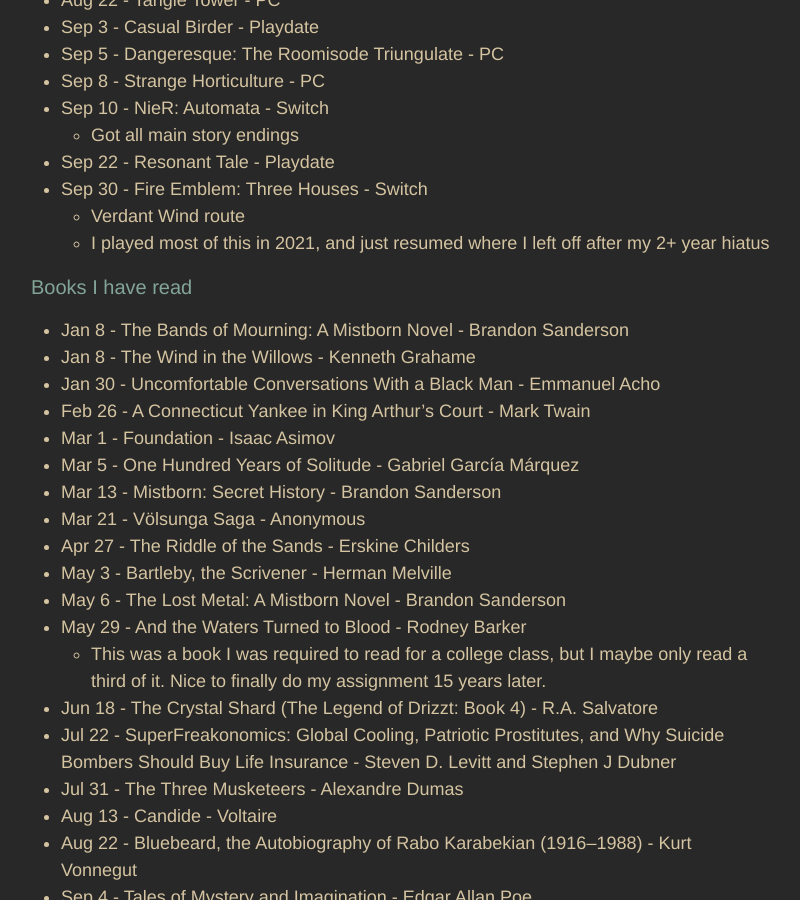
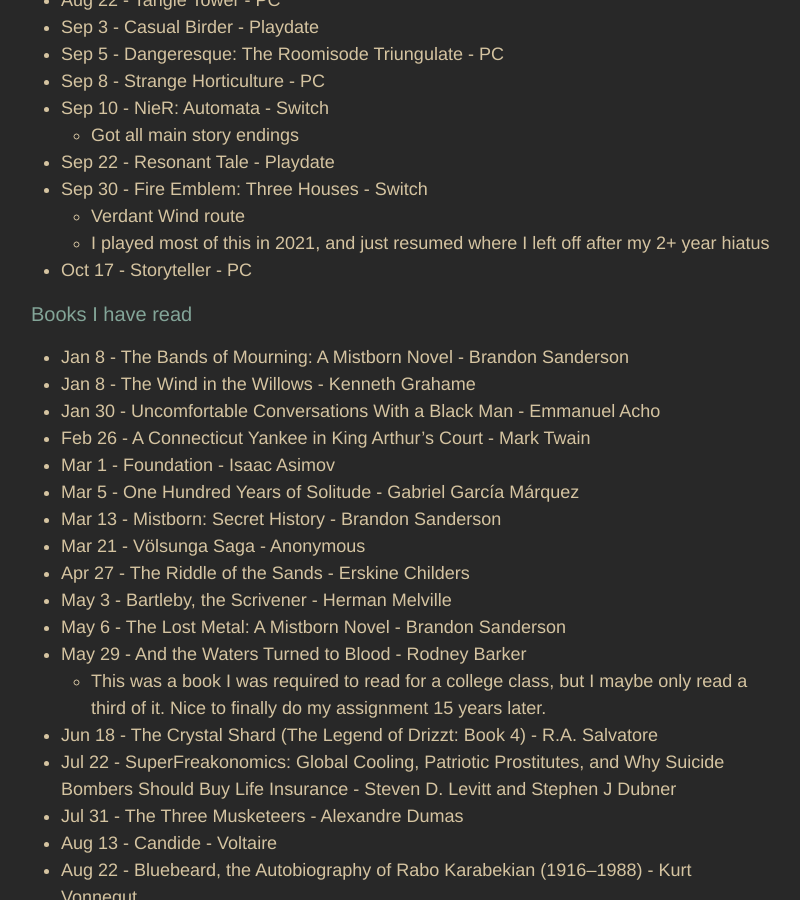
Before and after one commit to adkinsrs/sadkins_site, a Jekyll site: the page built from misc.md, in a window 1280 px wide and 900 px high, scrolled down 1193 px. Shown: the whole window, without its empty margins (239-1039 px from the left). Built offline with Jekyll 4.4.1, drawn with Linux system fonts in a browser that asks for light colours.

Commit message:
beat a game

```diff
--- a/misc.md
+++ b/misc.md
@@ -50,6 +50,7 @@
 * Sep 30 - Fire Emblem: Three Houses - Switch
   * Verdant Wind route
   * I played most of this in 2021, and just resumed where I left off after my 2+ year hiatus
+* Oct 17 - Storyteller - PC
 
 ### Books I have read
 
```
